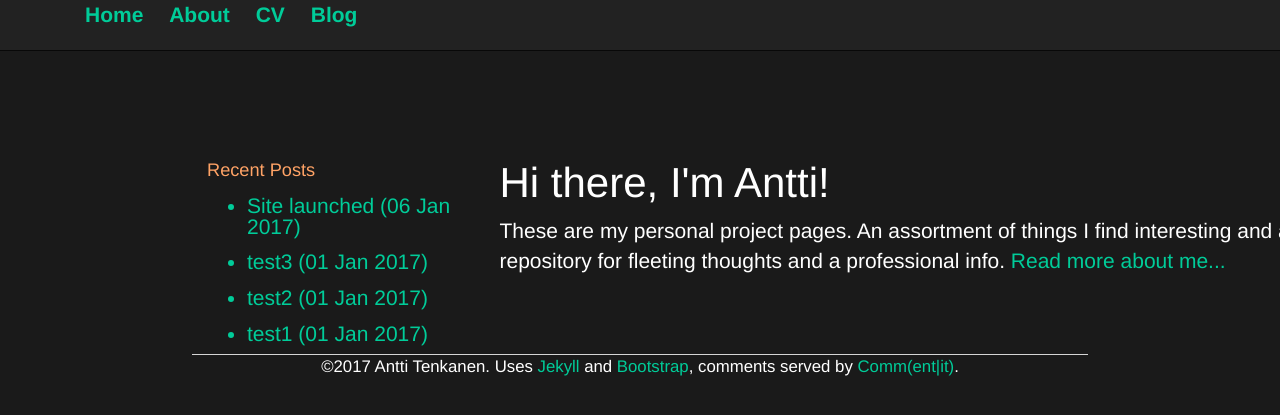
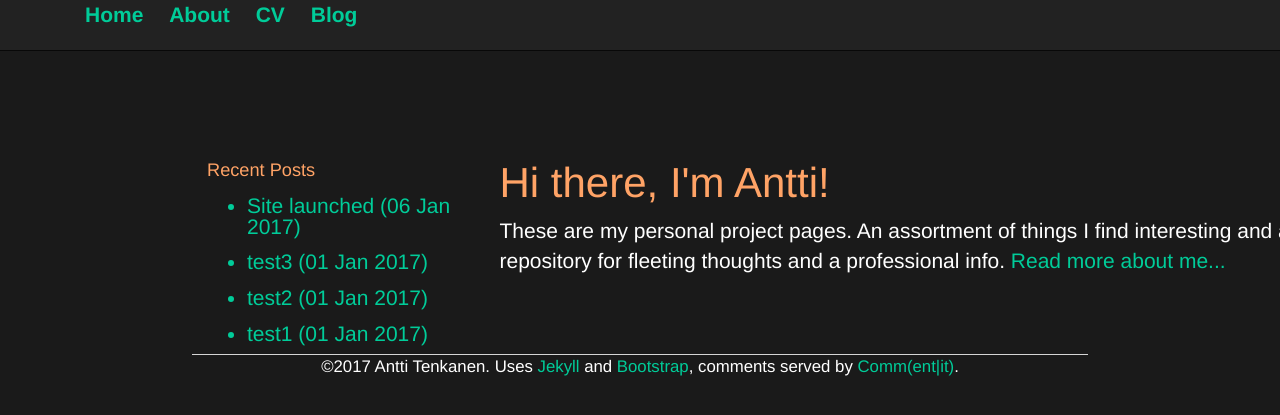
Before and after one commit to plantecophys/plantecophys, a Jekyll site: the page built from index.html, in a window 1280 px wide. Shown: the top 415 px of the page. Built offline with Jekyll 4.4.1, drawn with Linux system fonts in a browser that asks for light colours; the list of posts is cut into pages by our own code.

Commit message:
Update main.css

```diff
--- a/css/main.css
+++ b/css/main.css
@@ -9,7 +9,7 @@ body {
 h1 {
     font-size: 3em;
     font-family:'Helvetica', 'Arial', 'Sans-Serif';
-    color: #ffffff;
+    color: #ffa366;
 }
 p {
     font-size: 1.5em;
```
